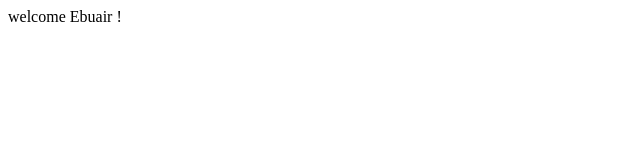
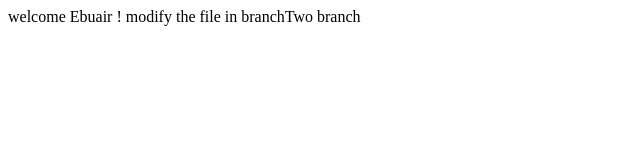
Before and after one commit to Ebuair/kinx, a plain HTML site: page index.html in a window 1280 px wide. Shown: the whole page, without its empty margins (0-640 px from the left). Drawn offline with Linux system fonts and the light colour scheme.

Commit message:
modfie index.html file in branchTwo branch

```diff
--- a/index.html
+++ b/index.html
@@ -5,5 +5,6 @@
 </head>
 <body>
 welcome Ebuair !
+modify the file in branchTwo branch
 </body>
 </html>
```
